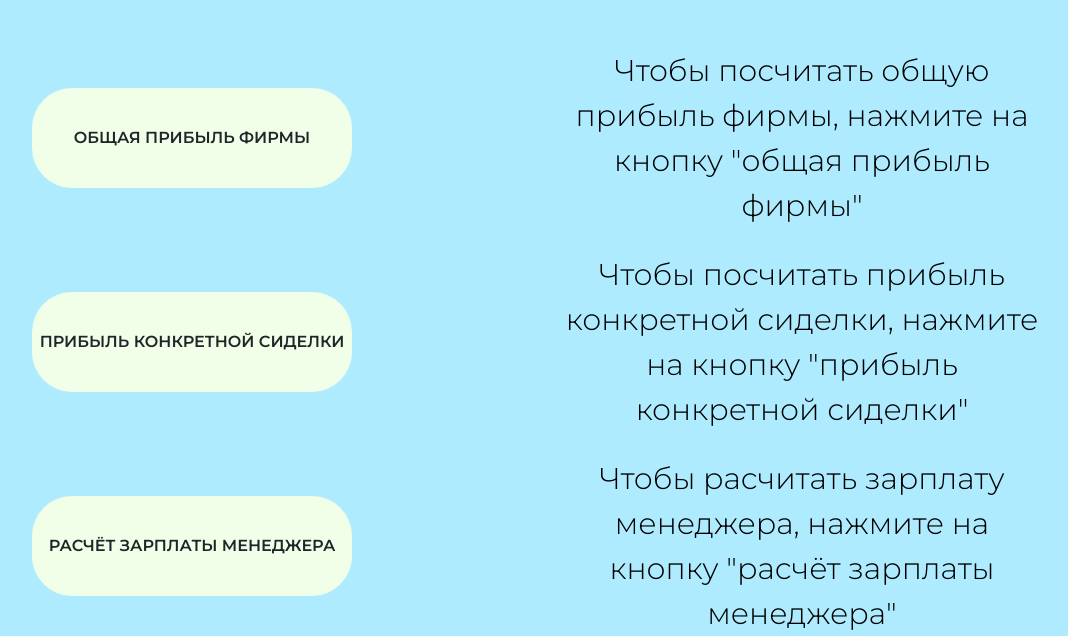
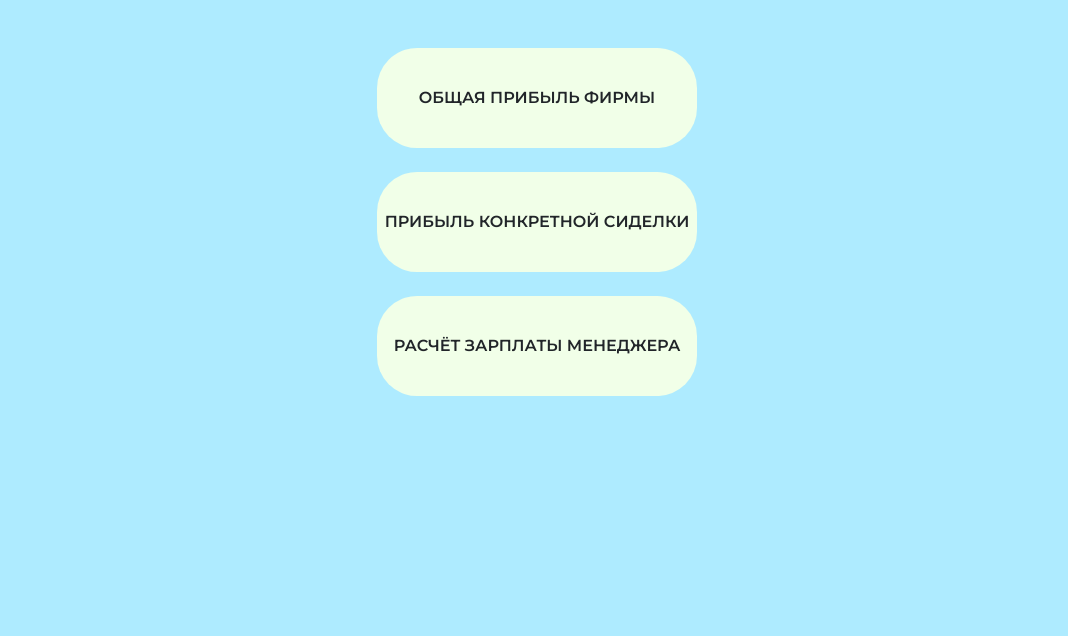
Before and after one commit to WNinJS/CRMforNurses, a PHP site: page /analytics.php in a window 1280 px wide. Shown: the part 200-836 px from the top of the page, without its empty margins (103-1171 px from the left). After the commit the page ends 596 px from the top, so only its background shows below. Run offline with PHP 8.4, Linux system fonts and the light colour scheme.

Commit message:
Update analytics.php

```diff
--- a/analytics.php
+++ b/analytics.php
@@ -16,7 +16,7 @@
 <body>
     <!-- ШАПКА -->
     <nav class="navbar navbar-expand-md d-flex justify-content-center w-100" style="height: 200px; background: #F1FFE8;">
-        <ul class="d-flex justify-content-between text-center w-100">
+        <ul class="hideMenu d-flex justify-content-between text-center w-100">
             <li class="d-flex flex-column justify-content-center"><a class="" href="dataOfNurses.php"> ДАННЫЕ О СИДЕЛКАХ </a></li>
             <li class="d-flex flex-column justify-content-center"><a class="" href="dataOfContracts.php"> ДАННЫЕ О ДОГОВОРАХ </a></li>
             <li class="d-flex flex-column justify-content-center"><a class="" href="selectToolNurses.php"> ИНСТРУМЕНТ ПОДБОРА СИДЕЛОК </a></li>
@@ -39,10 +39,6 @@
                     <button class="btn btn-light-nurses-main" data-toggle="modal" data-target="#generalProfitModal">
                         ОБЩАЯ ПРИБЫЛЬ ФИРМЫ
                     </button>
-                    <p class="buttons-text-nurses-main">
-                        Чтобы посчитать общую прибыль фирмы,
-                        нажмите на кнопку "общая прибыль фирмы"
-                    </p>
                 </div>
 
                 <br>
@@ -51,10 +47,6 @@
                     <button class="btn btn-light-nurses-main" data-toggle="modal" data-target="#nurseProfitModal">
                         ПРИБЫЛЬ КОНКРЕТНОЙ СИДЕЛКИ
                     </button>
-                    <p class="buttons-text-nurses-main">
-                        Чтобы посчитать прибыль конкретной сиделки,
-                        нажмите на кнопку "прибыль конкретной сиделки"
-                    </p>
                 </div>
 
                 <br>
@@ -63,10 +55,6 @@
                     <button class="btn btn-light-nurses-main" data-toggle="modal" data-target="#managerProfitModal">
                         РАСЧЁТ ЗАРПЛАТЫ МЕНЕДЖЕРА
                     </button>
-                    <p class="buttons-text-nurses-main">
-                        Чтобы расчитать зарплату менеджера,
-                        нажмите на кнопку "расчёт зарплаты менеджера"
-                    </p>
                 </div>
             </div>
         </div>
```
